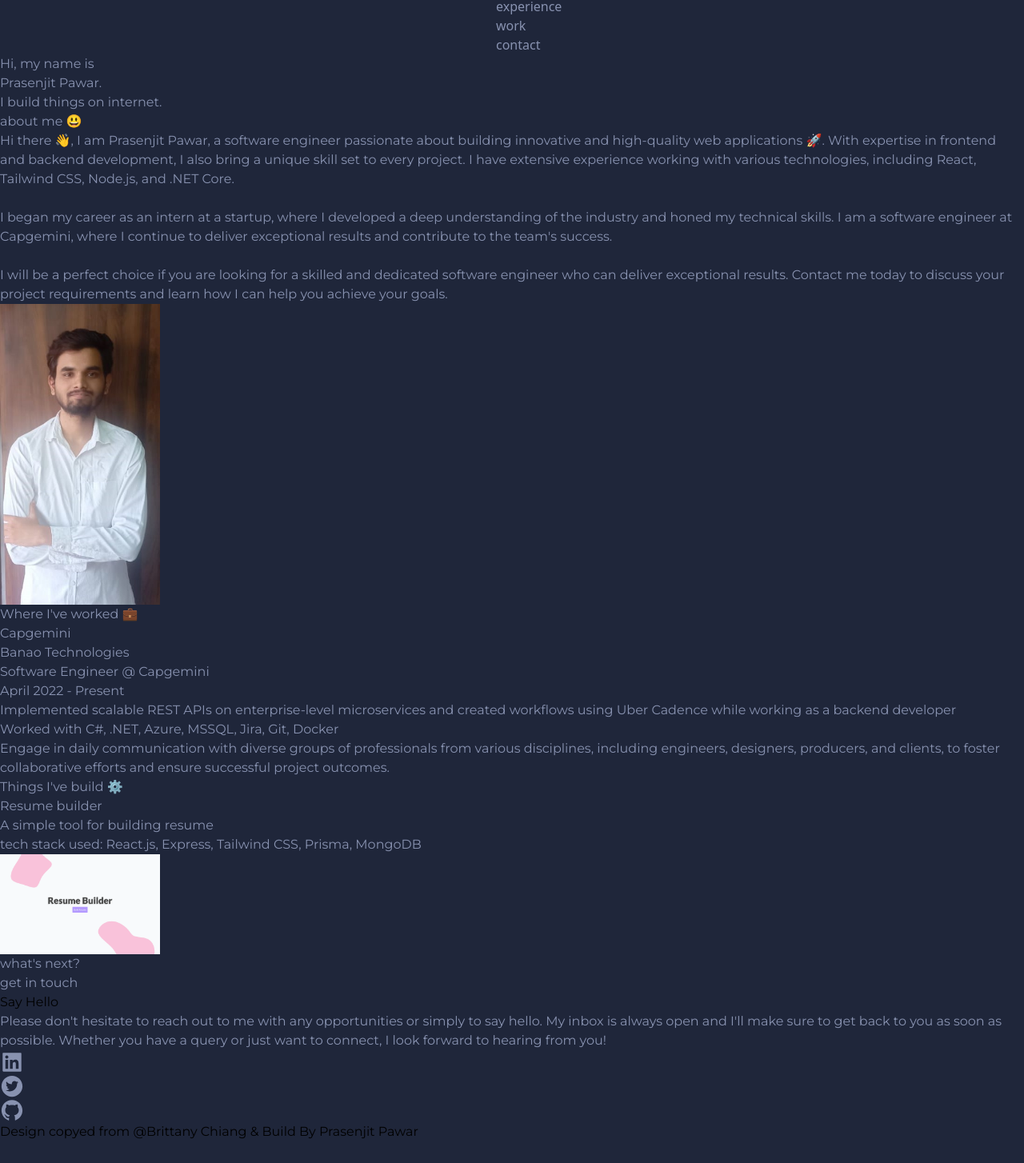
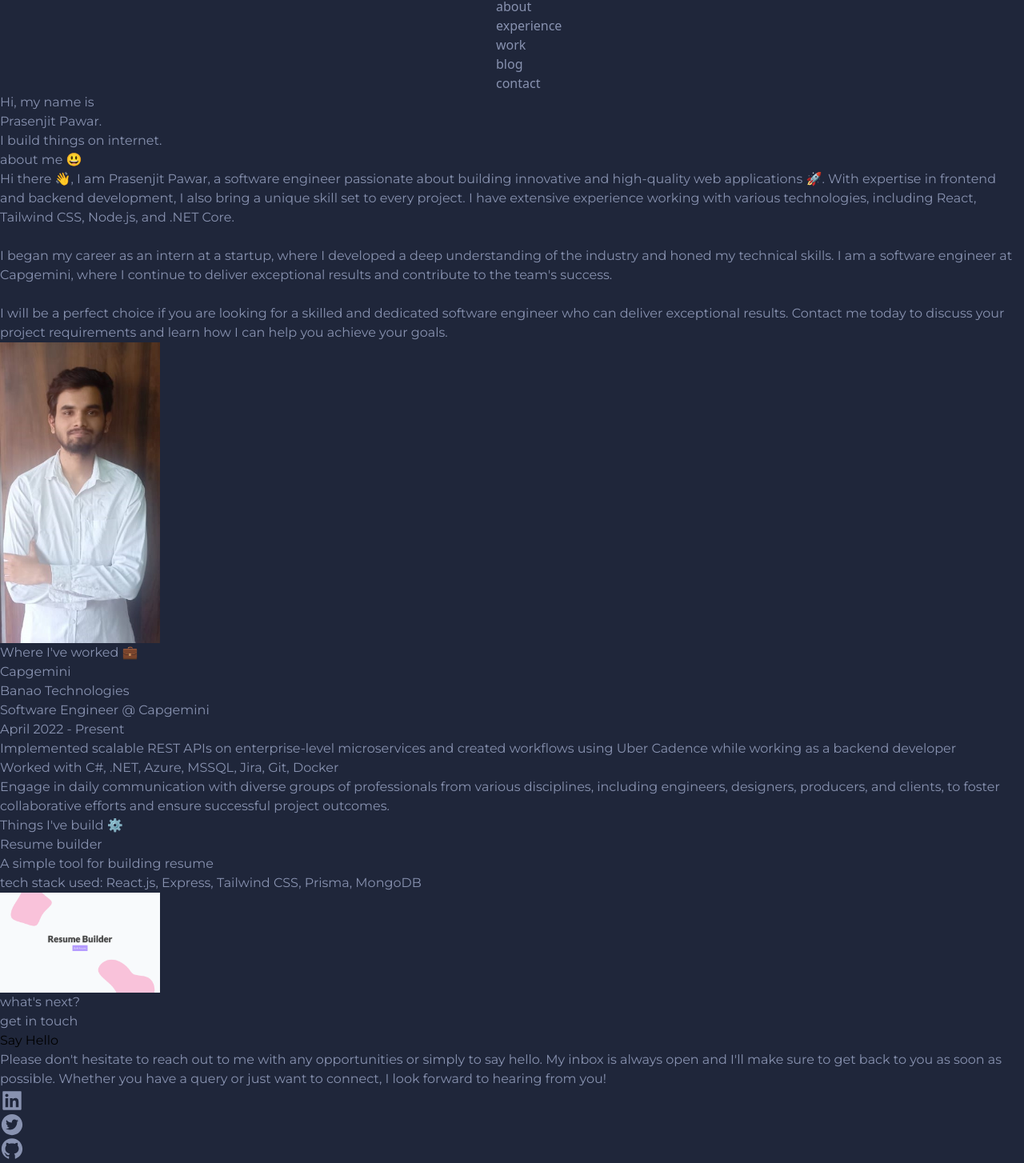
Before and after one commit to prasenjitpawar22/profile-web, a Next.js app: page / in a window 1280 px wide. Shown: the part 165-1619 px from the top of the page at 80% size. Before the commit the page ends 1592 px from the top, so only its background shows below. Built offline with nearby package versions, Linux system fonts and the light colour scheme.

Commit message:
added blog to nav

```diff
--- a/package.json
+++ b/package.json
@@ -21,6 +21,7 @@
     "react": "18.2.0",
     "react-dom": "18.2.0",
     "react-icons": "^4.8.0",
+    "react-scroll-parallax": "^3.4.2",
     "tailwindcss": "3.3.1",
     "typescript": "5.0.3"
   }
--- a/src/components/Nav.tsx
+++ b/src/components/Nav.tsx
@@ -10,7 +10,8 @@ enum Type {
     about,
     contact,
     experience,
-    work
+    work,
+    blog
 }
 interface Props {
     aboutRef: React.MutableRefObject<HTMLDivElement | null>
@@ -31,6 +32,7 @@ const Nav = (props: Props) => {
     const list = [{ text: 'about', type: Type.about },
     { text: 'experience', type: Type.experience },
     { text: 'work', type: Type.work },
+    { text: 'blog', type: Type.blog },
     { text: 'contact', type: Type.contact }]
 
     const variants = {
@@ -51,12 +53,14 @@ const Nav = (props: Props) => {
         }
     })
 
-    const handleNavClick = (type: Type) => {
+    const handleNavClick = (type: Type | string) => {
         setSideBarState(false)
         if (type === Type.about) { aboutRef.current?.scrollIntoView({ behavior: "smooth" }) }
         if (type === Type.experience && experienceRef) { experienceRef.current?.scrollIntoView({ behavior: "smooth" }) }
         if (type === Type.work && workRef) { workRef.current?.scrollIntoView({ behavior: "smooth" }) }
         if (type === Type.contact && contactRef) { contactRef.current?.scrollIntoView({ behavior: "smooth" }) }
+
+        if (type === Type.blog) window.open('https://techiee.hashnode.dev/', '_blank');
 
     }
 
--- a/src/pages/_app.tsx
+++ b/src/pages/_app.tsx
@@ -1,6 +1,9 @@
 import '@/styles/globals.css'
 import type { AppProps } from 'next/app'
+import { ParallaxProvider } from 'react-scroll-parallax'
 
 export default function App({ Component, pageProps }: AppProps) {
-  return <Component {...pageProps} />
+  return <ParallaxProvider scrollAxis='vertical' >
+    <Component {...pageProps} />
+  </ParallaxProvider>
 }
--- a/src/pages/index.tsx
+++ b/src/pages/index.tsx
@@ -3,6 +3,7 @@ import Nav from '@/components/Nav'
 import React, { useRef, useState } from 'react'
 import Image from 'next/image'
 import { AiFillGithub, AiFillLinkedin, AiFillTwitterCircle } from 'react-icons/ai'
+import { Parallax } from 'react-scroll-parallax'
 
 const montserrat = Montserrat({ subsets: ['latin'] })
 
@@ -39,13 +40,14 @@ export default function Home() {
       <div className={`xs:px-12 md:px-36 w-full h-full ${montserrat.className}`}>
         <section className='min-h-screen flex justify-start items-center w-full'>
           <div className='flex flex-col xs:gap-3 sm:gap-4 md:gap-6 justify-start items-start w-full leading-loose tracking-widest'>
-            <h1 className='sm:pl-1 text-lg text-secondary'>Hi, my name is </h1>
+            <h1 className='flex sm:pl-1 text-lg text-secondary'>
+              Hi, my name is
+            </h1>
             <h1 className='xs:text-4xl sm:text-5xl md:text-7xl font-bold text-ternary'>Prasenjit Pawar.</h1>
             <h1 className='xs:text-4xl sm:text-5xl md:text-7xl font-bold'>I build things on internet.</h1>
           </div>
         </section>
 
-        {/* about me  */}
         <section ref={aboutRef} className='mb-4'>
           <div className='py-14'>
             <h1 className='text-2xl mb-11 font-bold underline text-secondary underline-offset-4 capitalize'>about me 😃</h1>
@@ -58,7 +60,6 @@ export default function Home() {
                   <br /><br /> I will be a perfect choice if you are looking for a skilled and dedicated software engineer who can deliver exceptional results. Contact me today to discuss your project requirements and learn how I can help you achieve your goals.</p>
               </div>
               <div className='w-full xs:hidden xl:block'>
-                {/* progile  */}
                 <Image src={"/images/me.jpg"} alt="me" width={200} height={200}
                   className={'opacity-50 shadow-2xl border-2 border-secondary p-2'} />
               </div>
@@ -66,7 +67,6 @@ export default function Home() {
           </div>
         </section>
 
-        {/*  experience  */}
         <section ref={experienceRef} className='w-full'>
           <div className='flex flex-col items-center py-14'>
             <h1 className='text-2xl mb-11 font-bold underline text-secondary underline-offset-4 capitalize'>Where I&apos;ve worked 💼</h1>
@@ -122,12 +122,10 @@ export default function Home() {
         </section>
 
 
-        {/* projects  */}
         <section ref={workRef} className='mb-4'>
           <div className='py-14'>
             <h1 className='text-2xl mb-11 font-bold underline text-secondary underline-offset-4 capitalize'>Things I&apos;ve build ⚙️</h1>
             <div className='flex flex-col'>
-              {/* prj 1 */}
               <a target="_blank" rel="noopener noreferrer" href='https://resume-builder-frontend-ten.vercel.app/'
                 className='relative xl:mb-32 transition duration-700'>
                 <div className='relative bg-[#1c2234] w-fit rounded p-2 cursor-pointer shadow hover:shadow-2xl'>
@@ -145,7 +143,6 @@ export default function Home() {
         </section>
 
 
-        {/* contact  */}
         <section ref={contactRef} className='mb-4'>
           <div className='py-12 flex flex-col justify-between items-center'>
             <div className='flex flex-col flex-grow gap-5 justify-center items-center mb-4'>
@@ -181,16 +178,20 @@ export default function Home() {
                   </a>
                 </li>
               </ul>
-              <a target="_blank" rel="noopener noreferrer" href="https://github.com/prasenjitpawar22/profile-web"
+              <span
                 className='text-ternary text-sm text-center'>
                 Design copyed from{' '}
                 <a className='text-secondary transition duration-300 hover:underline'
                   target="_blank" rel="noopener noreferrer" href="https://github.com/bchiang7">@Brittany Chiang</a>
-                {' &'} Build By Prasenjit Pawar
-              </a>
+                {' &'} Build By
+                <a target="_blank" rel="noopener noreferrer" href="https://github.com/prasenjitpawar22/profile-web">
+                  @Prasenjit Pawar
+                </a>
+              </span>
             </div>
           </div>
         </section>
+
       </div >
     </>
   )
```
Also changed, not shown: 1 other file (tests, documents, lock files or other folders).
